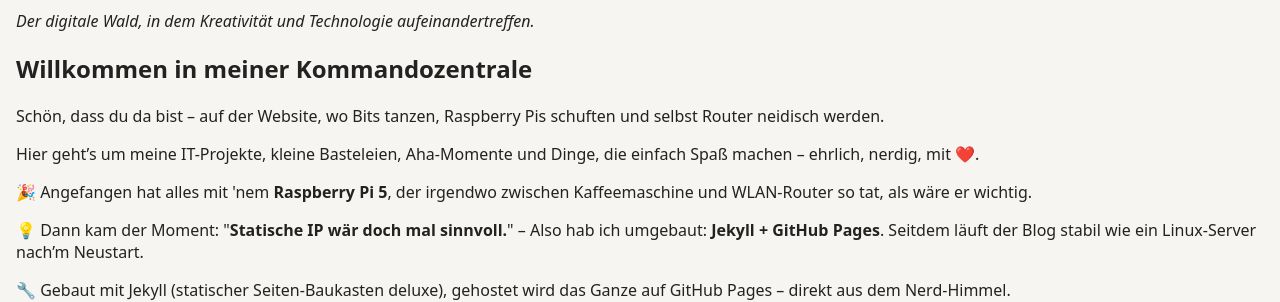
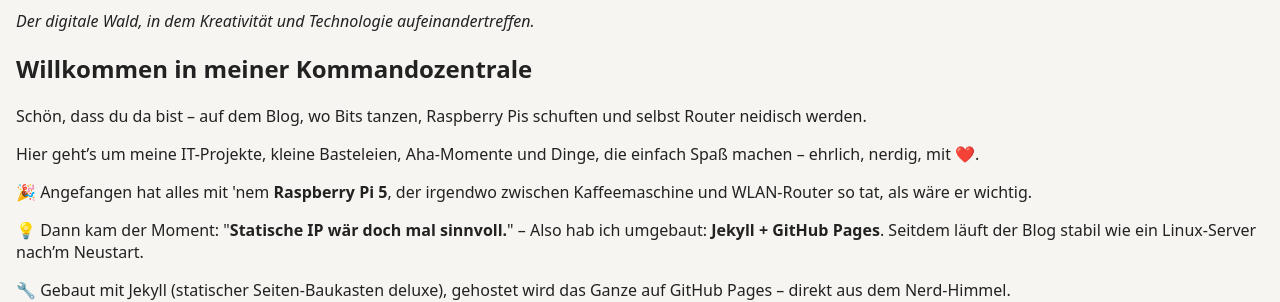
Before and after one commit to rubin-hood/website, a Jekyll site: the page built from index.html, in a window 1280 px wide and 900 px high, cut to the strip 0-726 px from the top of the window. Shown: the part 124-426 px from the top of the strip. Built offline with Jekyll 4.4.1, drawn with Linux system fonts in a browser that asks for light colours; the list of posts is cut into pages by our own code.

Commit message:
Update index.html

```diff
--- a/index.html
+++ b/index.html
@@ -8,7 +8,7 @@ title: Home
 
   <h1>Willkommen in meiner Kommandozentrale</h1>
 
-  <p>Schön, dass du da bist – auf der Website, wo Bits tanzen, Raspberry Pis schuften und selbst Router neidisch werden.</p>
+  <p>Schön, dass du da bist – auf dem Blog, wo Bits tanzen, Raspberry Pis schuften und selbst Router neidisch werden.</p>
 
   <p>Hier geht’s um meine IT-Projekte, kleine Basteleien, Aha-Momente und Dinge, die einfach Spaß machen – ehrlich, nerdig, mit ❤️.</p>
 
```
